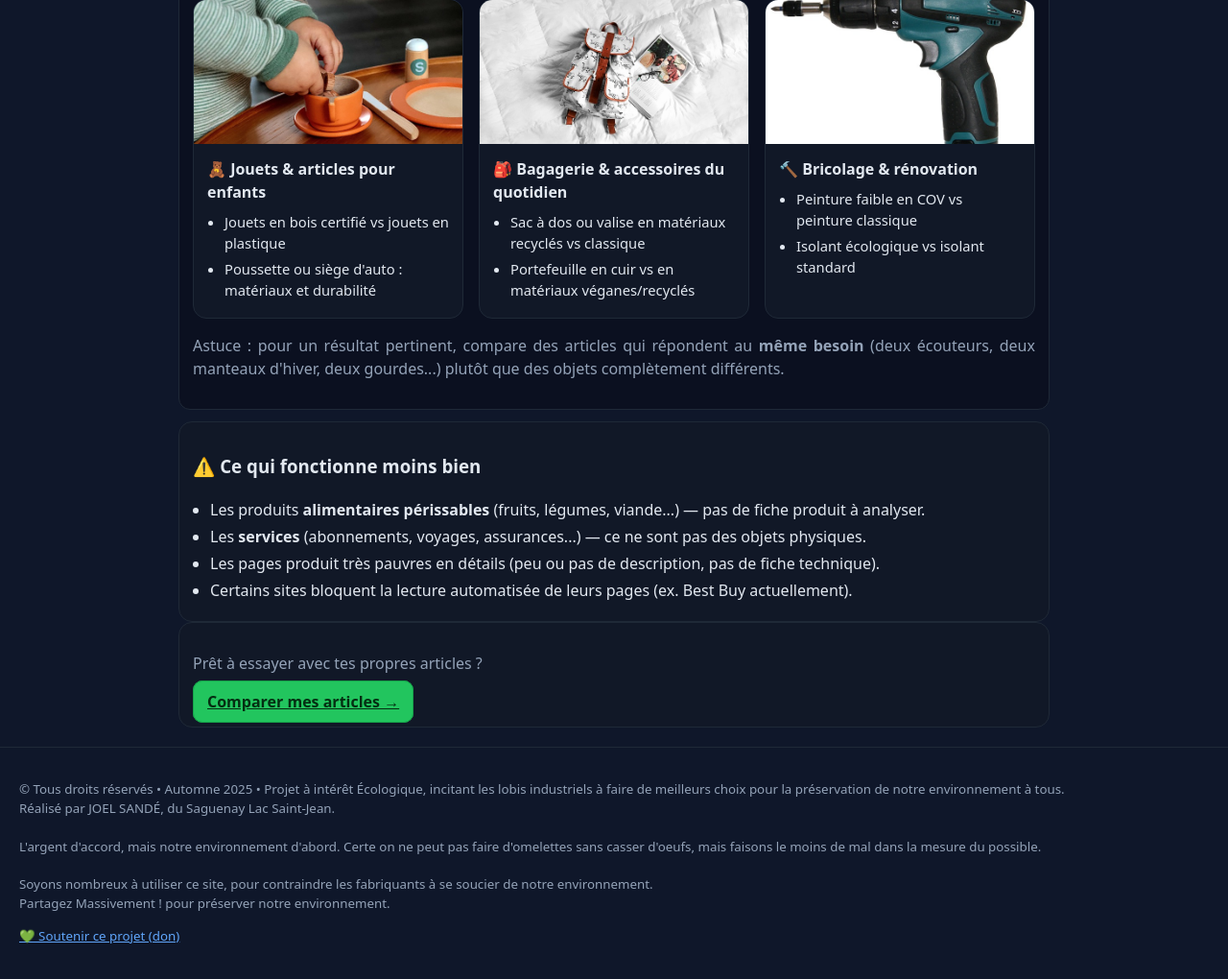
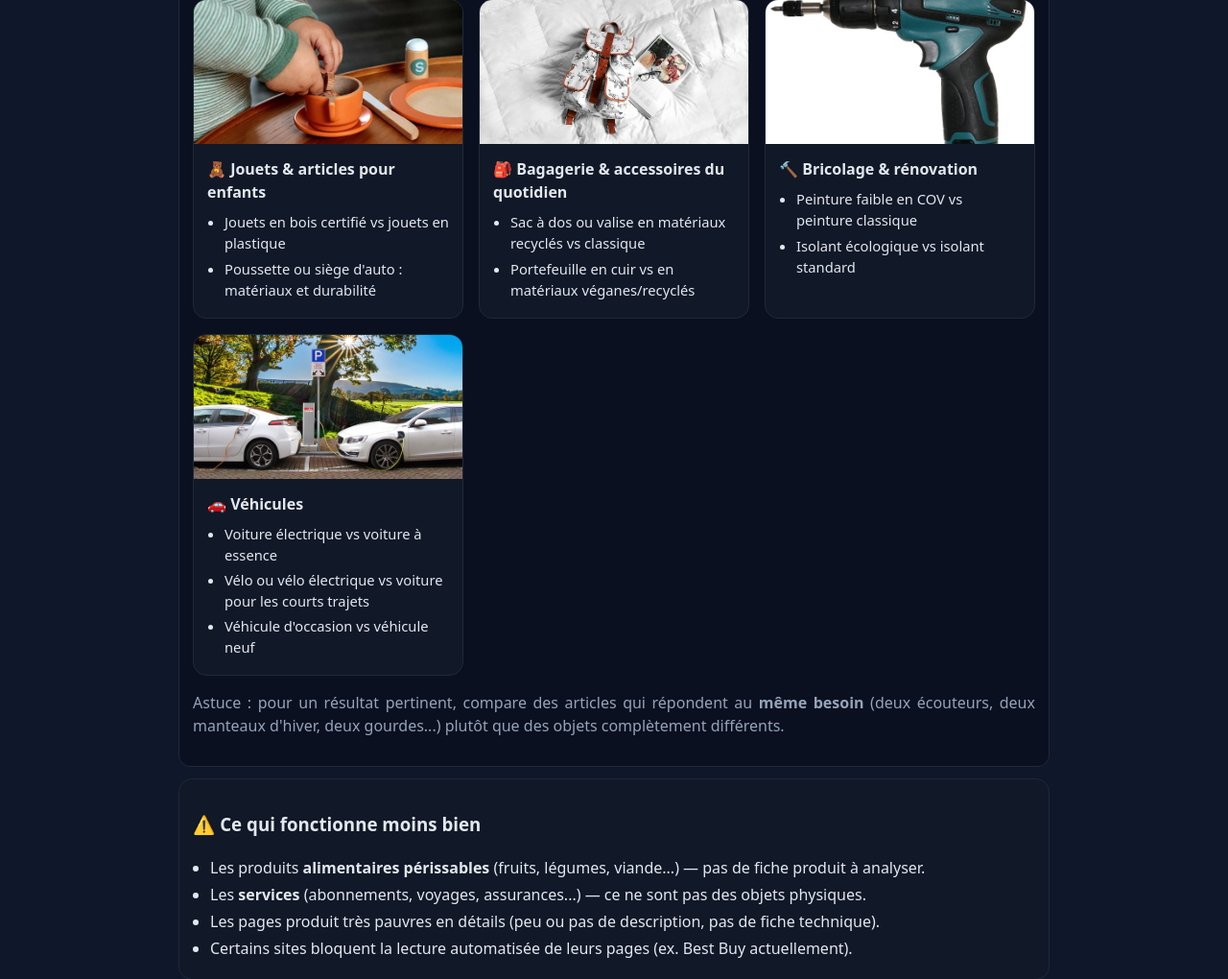
Before and after one commit to joel3500/Achat_Eco_Responsable, a Flask app: page /exemples in a window 1280 px wide. Shown: the part 1410-2430 px from the top of the page at 96% size. Before the commit the page ends 2393 px from the top, so only its background shows below. Run offline with Flask 3, Linux system fonts and the light colour scheme.

Commit message:
Add Vehicles as a 10th example category
/images already mentioned "véhicule" as a searchable item type, but
/exemples had no matching category card. Adds it consistently across
the app: LLM classification schema, /stats CATEGORY_LABELS, the guide
card (with a Pixabay photo), and all 7 language translations.

Co-Authored-By: Claude Sonnet 5 <noreply@anthropic.com>

```diff
--- a/app.py
+++ b/app.py
@@ -123,6 +123,7 @@ Compress(app)  # <-- ici, juste après la création de app
 CATEGORY_LABELS = {
     "vetements": "Vêtements & textile",
     "maison_meubles": "Maison, literie & meubles",
+    "vehicules": "Véhicules",
     "electronique": "Électronique & accessoires",
     "electromenagers": "Électroménagers",
     "sport_plein_air": "Sport & plein air",
@@ -626,7 +627,7 @@ def build_user_prompt(doc: Dict[str, str]) -> str:
     schema = {
         "url": doc["url"],
         "title": doc["title"],
-        "category": "one of ['vetements','maison_meubles','electronique','electromenagers','sport_plein_air','produits_menagers','jouets','bagagerie','bricolage','autre'] — catégorie générale du produit",
+        "category": "one of ['vetements','maison_meubles','electronique','electromenagers','sport_plein_air','produits_menagers','jouets','bagagerie','bricolage','vehicules','autre'] — catégorie générale du produit",
         "features": {
             "materials": "string: matériaux mentionnés (ex: coton bio, polyester recyclé...)",
             "water_use_liters": "number|null: litres (si mentionné, sinon null)",
--- a/static/i18n.js
+++ b/static/i18n.js
@@ -80,6 +80,8 @@ const ECO_TRANSLATIONS = {
       catBagsLi: ["Sac à dos ou valise en matériaux recyclés vs classique","Portefeuille en cuir vs en matériaux véganes/recyclés"],
       catDiyTitle: "Bricolage & rénovation",
       catDiyLi: ["Peinture faible en COV vs peinture classique","Isolant écologique vs isolant standard"],
+      catVehicleTitle: "Véhicules",
+      catVehicleLi: ["Voiture électrique vs voiture à essence","Vélo ou vélo électrique vs voiture pour les courts trajets","Véhicule d'occasion vs véhicule neuf"],
       tipHtml: "Astuce : pour un résultat pertinent, compare des articles qui répondent au <b>même besoin</b> (deux écouteurs, deux manteaux d'hiver, deux gourdes...) plutôt que des objets complètement différents.",
       h3Warning: "⚠️ Ce qui fonctionne moins bien",
       warnLiHtml: ["Les produits <b>alimentaires périssables</b> (fruits, légumes, viande...) — pas de fiche produit à analyser.","Les <b>services</b> (abonnements, voyages, assurances...) — ce ne sont pas des objets physiques.","Les pages produit très pauvres en détails (peu ou pas de description, pas de fiche technique).","Certains sites bloquent la lecture automatisée de leurs pages (ex. Best Buy actuellement)."],
@@ -172,6 +174,8 @@ const ECO_TRANSLATIONS = {
       catBagsLi: ["Backpack or suitcase made of recycled materials vs classic","Leather wallet vs vegan/recycled materials"],
       catDiyTitle: "DIY & renovation",
       catDiyLi: ["Low-VOC paint vs classic paint","Eco-friendly insulation vs standard insulation"],
+      catVehicleTitle: "Vehicles",
+      catVehicleLi: ["Electric car vs gas car","Bike or e-bike vs car for short trips","Used vehicle vs new vehicle"],
       tipHtml: "Tip: for a relevant result, compare items that meet the <b>same need</b> (two earbuds, two winter coats, two water bottles...) rather than completely different objects.",
       h3Warning: "⚠️ What works less well",
       warnLiHtml: ["Perishable food products (fruits, vegetables, meat...) — no product sheet to analyze.","Services (subscriptions, travel, insurance...) — these aren't physical objects.","Product pages with very little detail (little or no description, no technical sheet).","Some sites block automated reading of their pages (e.g. Best Buy currently)."],
@@ -264,6 +268,8 @@ const ECO_TRANSLATIONS = {
       catBagsLi: ["Mochila o maleta de materiales reciclados vs clásica","Billetera de cuero vs de materiales veganos/reciclados"],
       catDiyTitle: "Bricolaje y renovación",
       catDiyLi: ["Pintura baja en COV vs pintura clásica","Aislante ecológico vs aislante estándar"],
+      catVehicleTitle: "Vehículos",
+      catVehicleLi: ["Auto eléctrico vs auto de gasolina","Bicicleta o bicicleta eléctrica vs auto para trayectos cortos","Vehículo usado vs vehículo nuevo"],
       tipHtml: "Consejo: para un resultado relevante, compara artículos que respondan a la <b>misma necesidad</b> (dos auriculares, dos abrigos de invierno, dos botellas...) en lugar de objetos completamente diferentes.",
       h3Warning: "⚠️ Lo que funciona menos bien",
       warnLiHtml: ["Los productos alimenticios perecederos (frutas, verduras, carne...) — no hay ficha de producto que analizar.","Los servicios (suscripciones, viajes, seguros...) — no son objetos físicos.","Páginas de producto muy pobres en detalles (poca o ninguna descripción, sin ficha técnica).","Algunos sitios bloquean la lectura automatizada de sus páginas (ej. Best Buy actualmente)."],
@@ -356,6 +362,8 @@ const ECO_TRANSLATIONS = {
       catBagsLi: ["Rucksack oder Koffer aus recycelten Materialien vs. klassisch","Lederbrieftasche vs. vegane/recycelte Materialien"],
       catDiyTitle: "Heimwerken & Renovierung",
       catDiyLi: ["VOC-arme Farbe vs. klassische Farbe","Ökologische Dämmung vs. Standarddämmung"],
+      catVehicleTitle: "Fahrzeuge",
+      catVehicleLi: ["Elektroauto vs. Benzinauto","Fahrrad oder E-Bike vs. Auto für kurze Strecken","Gebrauchtfahrzeug vs. Neufahrzeug"],
       tipHtml: "Tipp: Für ein relevantes Ergebnis vergleiche Artikel, die den <b>gleichen Bedarf</b> erfüllen (zwei Kopfhörer, zwei Wintermäntel, zwei Trinkflaschen...), statt völlig unterschiedliche Objekte.",
       h3Warning: "⚠️ Was weniger gut funktioniert",
       warnLiHtml: ["Verderbliche Lebensmittel (Obst, Gemüse, Fleisch...) — kein Produktdatenblatt zum Analysieren.","Dienstleistungen (Abos, Reisen, Versicherungen...) — das sind keine physischen Gegenstände.","Produktseiten mit sehr wenig Details (wenig oder keine Beschreibung, kein technisches Datenblatt).","Manche Websites blockieren das automatisierte Lesen ihrer Seiten (z. B. derzeit Best Buy)."],
@@ -448,6 +456,8 @@ const ECO_TRANSLATIONS = {
       catBagsLi: ["Zaino o valigia in materiali riciclati vs classico","Portafoglio in pelle vs materiali vegani/riciclati"],
       catDiyTitle: "Fai da te & ristrutturazione",
       catDiyLi: ["Vernice a basso contenuto di COV vs vernice classica","Isolante ecologico vs isolante standard"],
+      catVehicleTitle: "Veicoli",
+      catVehicleLi: ["Auto elettrica vs auto a benzina","Bicicletta o bici elettrica vs auto per tragitti brevi","Veicolo usato vs veicolo nuovo"],
       tipHtml: "Consiglio: per un risultato pertinente, confronta articoli che rispondono allo <b>stesso bisogno</b> (due auricolari, due cappotti invernali, due borracce...) piuttosto che oggetti completamente diversi.",
       h3Warning: "⚠️ Cosa funziona meno bene",
       warnLiHtml: ["I prodotti alimentari deperibili (frutta, verdura, carne...) — nessuna scheda prodotto da analizzare.","I servizi (abbonamenti, viaggi, assicurazioni...) — non sono oggetti fisici.","Pagine prodotto molto povere di dettagli (poca o nessuna descrizione, nessuna scheda tecnica).","Alcuni siti bloccano la lettura automatizzata delle loro pagine (es. Best Buy attualmente)."],
@@ -540,6 +550,8 @@ const ECO_TRANSLATIONS = {
       catBagsLi: ["حقيبة ظهر أو حقيبة سفر من مواد معاد تدويرها مقابل تقليدية","محفظة جلدية مقابل مواد نباتية/معاد تدويرها"],
       catDiyTitle: "الإصلاح المنزلي والتجديد",
       catDiyLi: ["طلاء منخفض المركبات العضوية المتطايرة مقابل طلاء تقليدي","عازل بيئي مقابل عازل قياسي"],
+      catVehicleTitle: "المركبات",
+      catVehicleLi: ["سيارة كهربائية مقابل سيارة تعمل بالبنزين","دراجة أو دراجة كهربائية مقابل سيارة للمسافات القصيرة","مركبة مستعملة مقابل مركبة جديدة"],
       tipHtml: "نصيحة: للحصول على نتيجة ذات صلة، قارن منتجات تلبي <b>نفس الحاجة</b> (سماعتان، معطفان شتويان، زجاجتا ماء...) بدلاً من أشياء مختلفة تماماً.",
       h3Warning: "⚠️ ما لا يعمل بشكل جيد",
       warnLiHtml: ["المنتجات الغذائية القابلة للتلف (فواكه، خضروات، لحوم...) — لا توجد بطاقة منتج لتحليلها.","الخدمات (اشتراكات، سفر، تأمين...) — ليست أشياء مادية.","صفحات المنتجات الفقيرة جداً بالتفاصيل (وصف قليل أو معدوم، لا بطاقة تقنية).","بعض المواقع تحظر القراءة الآلية لصفحاتها (مثل Best Buy حالياً)."],
@@ -632,6 +644,8 @@ const ECO_TRANSLATIONS = {
       catBagsLi: ["再生材料背包或行李箱 对比 传统款式","真皮钱包 对比 素食/再生材料钱包"],
       catDiyTitle: "DIY 与装修",
       catDiyLi: ["低VOC涂料 对比 传统涂料","环保隔热材料 对比 标准隔热材料"],
+      catVehicleTitle: "车辆",
+      catVehicleLi: ["电动汽车 对比 燃油汽车","自行车或电动自行车 对比 短途用车","二手车 对比 新车"],
       tipHtml: "小贴士：为了得到有意义的结果，请比较满足<b>相同需求</b>的商品（两副耳机、两件冬季外套、两个水壶……），而不是完全不同的物品。",
       h3Warning: "⚠️ 效果不佳的情况",
       warnLiHtml: ["易腐食品（水果、蔬菜、肉类等）— 没有可供分析的产品资料。","服务类项目（订阅、旅行、保险等）— 不是实体商品。","内容非常有限的产品页面（描述很少或没有，没有技术规格表）。","部分网站会屏蔽自动化读取（例如目前的 Best Buy）。"],
--- a/templates/exemples.html
+++ b/templates/exemples.html
@@ -175,6 +175,18 @@
             </ul>
           </div>
         </article>
+
+        <article class="example-card">
+          <img src="/static/img/exemples/vehicules.jpg" alt="Voitures électriques en recharge" loading="lazy">
+          <div class="example-body">
+            <h4>🚗 <span id="catVehicleTitle">Véhicules</span></h4>
+            <ul id="catVehicleList">
+              <li>Voiture électrique vs voiture à essence</li>
+              <li>Vélo ou vélo électrique vs voiture pour les courts trajets</li>
+              <li>Véhicule d'occasion vs véhicule neuf</li>
+            </ul>
+          </div>
+        </article>
       </div>
 
       <p class="hint" id="tipText">
@@ -247,6 +259,7 @@
       set('catToysTitle', ex.catToysTitle);
       set('catBagsTitle', ex.catBagsTitle);
       set('catDiyTitle', ex.catDiyTitle);
+      set('catVehicleTitle', ex.catVehicleTitle);
       fillList('catClothingList', ex.catClothingLi);
       fillList('catHomeList', ex.catHomeLi);
       fillList('catElecList', ex.catElecLi);
@@ -256,6 +269,7 @@
       fillList('catToysList', ex.catToysLi);
       fillList('catBagsList', ex.catBagsLi);
       fillList('catDiyList', ex.catDiyLi);
+      fillList('catVehicleList', ex.catVehicleLi);
       set('tipText', ex.tipHtml, true);
       set('h3Warning', ex.h3Warning);
       fillList('warnList', ex.warnLiHtml);
```
Also changed, not shown: static/img/exemples/vehicules.jpg (added).
